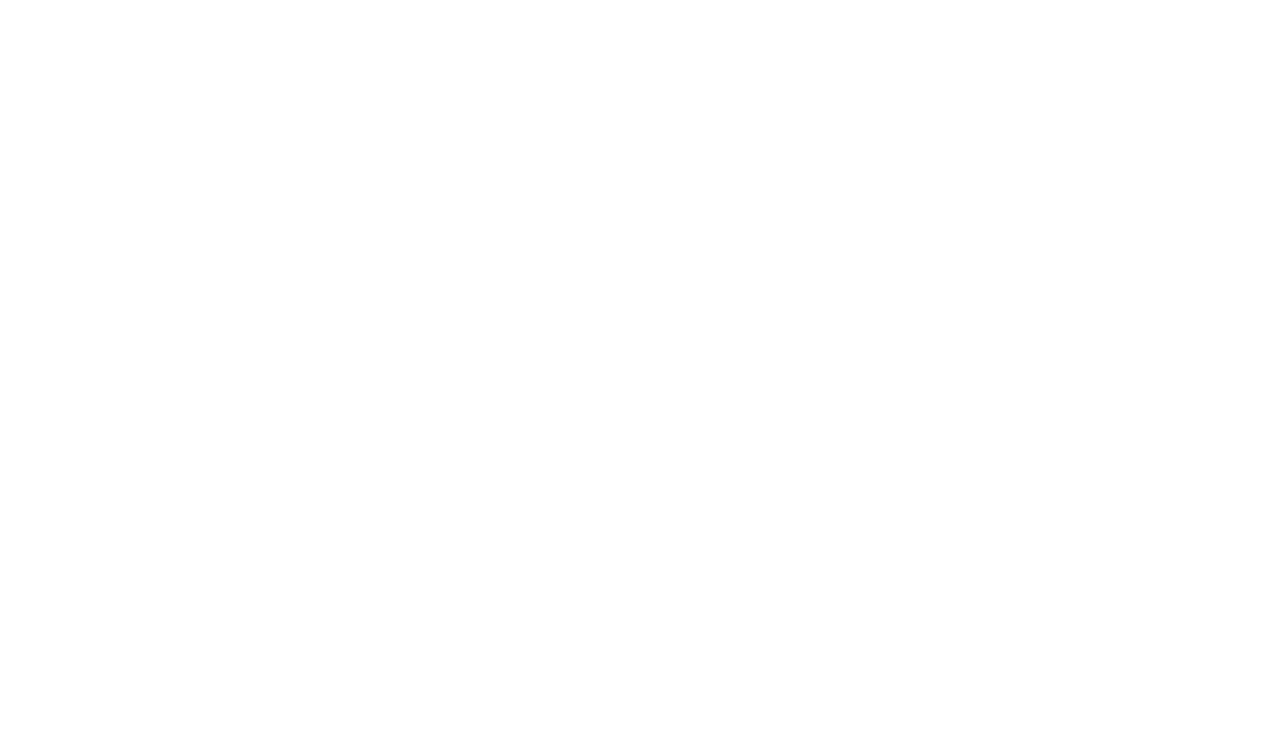
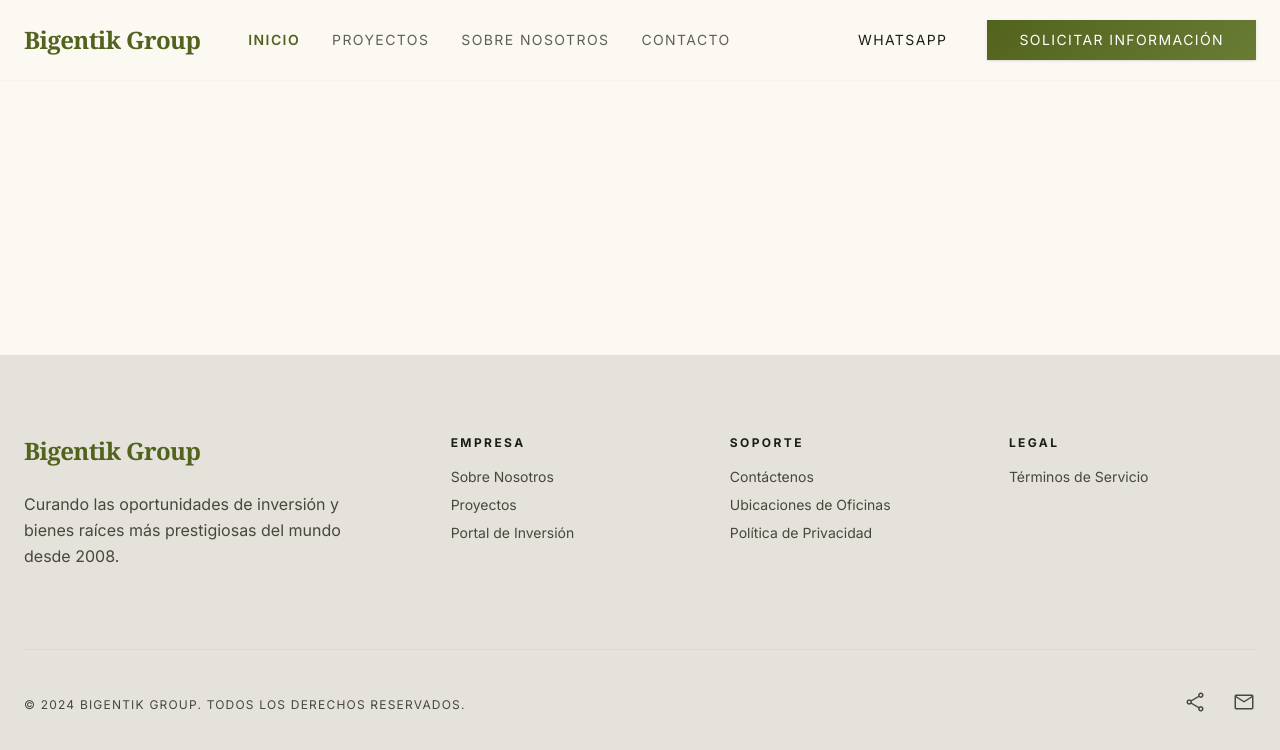
Before and after one commit to bigentikgroup1-hue/bigentik-group, a Next.js app: page / in a window 1280 px wide. Shown: the top 750 px of the page. Built offline with nearby package versions, Linux system fonts and the light colour scheme.

Commit message:
feat: Move footer and header to separated shared components and fix header styling.

```diff
--- a/app/about/page.tsx
+++ b/app/about/page.tsx
@@ -2,27 +2,7 @@
 
 export default function AboutPage() {
   return (
-    <div className="bg-background text-on-surface font-body antialiased min-h-screen">
-      {/* TopNavBar */}
-      <nav className="fixed top-0 w-full z-50 glass-nav border-b border-outline-variant/10">
-        <div className="max-w-7xl mx-auto px-6 h-20 flex items-center justify-between">
-          <div className="flex items-center gap-12">
-            <span className="font-headline text-2xl font-bold tracking-tight text-primary">Bigentik Group</span>
-            <div className="hidden lg:flex items-center gap-8">
-              <a className="text-sm font-label uppercase tracking-widest text-on-surface/70 hover:text-primary transition-colors" href="#">Inicio</a>
-              <a className="text-sm font-label uppercase tracking-widest text-primary font-semibold" href="#">Proyectos</a>
-              <a className="text-sm font-label uppercase tracking-widest text-on-surface/70 hover:text-primary transition-colors" href="#">Sobre Nosotros</a>
-              <a className="text-sm font-label uppercase tracking-widest text-on-surface/70 hover:text-primary transition-colors" href="#">Inversión</a>
-              <a className="text-sm font-label uppercase tracking-widest text-on-surface/70 hover:text-primary transition-colors" href="#">Contacto</a>
-            </div>
-          </div>
-          <div className="flex items-center gap-4">
-            <button className="px-6 py-2.5 text-sm font-label uppercase tracking-widest text-on-surface hover:bg-surface-container transition-colors">WhatsApp</button>
-            <button className="editorial-gradient px-8 py-2.5 text-sm font-label uppercase tracking-widest text-on-primary shadow-sm hover:opacity-90 transition-opacity">Solicitar Información</button>
-          </div>
-        </div>
-      </nav>
-      <main className="pt-20">
+    <main className="pt-20 flex-1">
       {/* Hero Section: Editorial Asymmetry */}
       <section className="relative min-h-[80vh] flex items-center px-6 overflow-hidden">
         <div className="max-w-7xl mx-auto w-full grid grid-cols-12 gap-6 items-center">
@@ -139,48 +119,5 @@
         </div>
       </section>
     </main>
-      {/* Footer */}
-      <footer className="bg-surface-container-highest py-20">
-        <div className="max-w-7xl mx-auto px-6">
-          <div className="grid grid-cols-1 md:grid-cols-12 gap-12 pb-20">
-            <div className="md:col-span-4">
-              <span className="font-headline text-2xl font-bold tracking-tight text-primary block mb-6">Bigentik Group</span>
-              <p className="text-on-surface-variant leading-relaxed max-w-xs">Curando las oportunidades de inversión y bienes raíces más prestigiosas del mundo desde 2008.</p>
-            </div>
-            <div className="md:col-span-8 grid grid-cols-2 md:grid-cols-3 gap-8">
-              <div className="space-y-4">
-                <h5 className="text-xs font-label uppercase tracking-[0.2em] text-on-surface font-bold">Empresa</h5>
-                <ul className="space-y-2 text-sm text-on-surface-variant">
-                  <li><a className="hover:text-primary transition-colors" href="#">Sobre Nosotros</a></li>
-                  <li><a className="hover:text-primary transition-colors" href="#">Proyectos</a></li>
-                  <li><a className="hover:text-primary transition-colors" href="#">Portal de Inversión</a></li>
-                </ul>
-              </div>
-              <div className="space-y-4">
-                <h5 className="text-xs font-label uppercase tracking-[0.2em] text-on-surface font-bold">Soporte</h5>
-                <ul className="space-y-2 text-sm text-on-surface-variant">
-                  <li><a className="hover:text-primary transition-colors" href="#">Contáctenos</a></li>
-                  <li><a className="hover:text-primary transition-colors" href="#">Ubicaciones de Oficinas</a></li>
-                  <li><a className="hover:text-primary transition-colors" href="#">Política de Privacidad</a></li>
-                </ul>
-              </div>
-              <div className="space-y-4">
-                <h5 className="text-xs font-label uppercase tracking-[0.2em] text-on-surface font-bold">Legal</h5>
-                <ul className="space-y-2 text-sm text-on-surface-variant">
-                  <li><a className="hover:text-primary transition-colors" href="#">Términos de Servicio</a></li>
-                </ul>
-              </div>
-            </div>
-          </div>
-          <div className="pt-10 border-t border-outline-variant/30 flex flex-col md:flex-row justify-between items-center gap-4">
-            <p className="text-xs font-label uppercase tracking-widest text-on-surface-variant">© 2024 Bigentik Group. Todos los derechos reservados.</p>
-            <div className="flex gap-6">
-              <a className="text-on-surface-variant hover:text-primary" href="#"><span className="material-symbols-outlined">share</span></a>
-              <a className="text-on-surface-variant hover:text-primary" href="#"><span className="material-symbols-outlined">mail</span></a>
-            </div>
-          </div>
-        </div>
-      </footer>
-    </div>
   );
 }
--- a/app/layout.tsx
+++ b/app/layout.tsx
@@ -1,6 +1,8 @@
 import type { Metadata } from 'next';
 import { Inter } from 'next/font/google';
 import './globals.css';
+import { Header } from '@/components/layout/Header';
+import { Footer } from '@/components/layout/Footer';
 
 const inter = Inter({ subsets: ['latin'] });
 
@@ -22,11 +24,12 @@
         <link href="https://fonts.googleapis.com/css2?family=Inter:wght@400;500;600&display=swap" rel="stylesheet"/>
         <link href="https://fonts.googleapis.com/css2?family=Material+Symbols+Outlined:wght,FILL@100..700,0..1&display=swap" rel="stylesheet"/>
       </head>
-      <body className={inter.className}>
-        {/* Base HTML structure. Children slot configured. No real navbar/footer yet. */}
-        <div className="flex min-h-screen flex-col">
+      <body className={`${inter.className} bg-background text-on-surface font-body antialiased min-h-screen flex flex-col`}>
+        <Header />
+        <div className="flex-1 flex flex-col">
           {children}
         </div>
+        <Footer />
       </body>
     </html>
   );
--- /dev/null
+++ b/components/layout/Footer.tsx
@@ -0,0 +1,48 @@
+import React from 'react';
+import Link from 'next/link';
+
+export function Footer() {
+  return (
+    <footer className="bg-surface-container-highest py-20">
+      <div className="max-w-7xl mx-auto px-6">
+        <div className="grid grid-cols-1 md:grid-cols-12 gap-12 pb-20">
+          <div className="md:col-span-4">
+            <span className="font-headline text-2xl font-bold tracking-tight text-primary block mb-6">Bigentik Group</span>
+            <p className="text-on-surface-variant leading-relaxed max-w-xs">Curando las oportunidades de inversión y bienes raíces más prestigiosas del mundo desde 2008.</p>
+          </div>
+          <div className="md:col-span-8 grid grid-cols-2 md:grid-cols-3 gap-8">
+            <div className="space-y-4">
+              <h5 className="text-xs font-label uppercase tracking-[0.2em] text-on-surface font-bold">Empresa</h5>
+              <ul className="space-y-2 text-sm text-on-surface-variant">
+                <li><Link className="hover:text-primary transition-colors" href="/about">Sobre Nosotros</Link></li>
+                <li><Link className="hover:text-primary transition-colors" href="#">Proyectos</Link></li>
+                <li><Link className="hover:text-primary transition-colors" href="#">Portal de Inversión</Link></li>
+              </ul>
+            </div>
+            <div className="space-y-4">
+              <h5 className="text-xs font-label uppercase tracking-[0.2em] text-on-surface font-bold">Soporte</h5>
+              <ul className="space-y-2 text-sm text-on-surface-variant">
+                <li><Link className="hover:text-primary transition-colors" href="#">Contáctenos</Link></li>
+                <li><Link className="hover:text-primary transition-colors" href="#">Ubicaciones de Oficinas</Link></li>
+                <li><Link className="hover:text-primary transition-colors" href="#">Política de Privacidad</Link></li>
+              </ul>
+            </div>
+            <div className="space-y-4">
+              <h5 className="text-xs font-label uppercase tracking-[0.2em] text-on-surface font-bold">Legal</h5>
+              <ul className="space-y-2 text-sm text-on-surface-variant">
+                <li><Link className="hover:text-primary transition-colors" href="#">Términos de Servicio</Link></li>
+              </ul>
+            </div>
+          </div>
+        </div>
+        <div className="pt-10 border-t border-outline-variant/30 flex flex-col md:flex-row justify-between items-center gap-4">
+          <p className="text-xs font-label uppercase tracking-widest text-on-surface-variant">© 2024 Bigentik Group. Todos los derechos reservados.</p>
+          <div className="flex gap-6">
+            <a className="text-on-surface-variant hover:text-primary" href="#"><span className="material-symbols-outlined">share</span></a>
+            <a className="text-on-surface-variant hover:text-primary" href="#"><span className="material-symbols-outlined">mail</span></a>
+          </div>
+        </div>
+      </div>
+    </footer>
+  );
+}
--- /dev/null
+++ b/components/layout/Header.tsx
@@ -0,0 +1,36 @@
+"use client";
+import React from 'react';
+import Link from 'next/link';
+import { usePathname } from 'next/navigation';
+
+export function Header() {
+  const pathname = usePathname();
+
+  const getLinkClass = (path: string) => {
+    const isActive = pathname === path;
+    return `text-sm font-label uppercase tracking-widest transition-colors ${isActive
+      ? "text-primary font-semibold"
+      : "text-on-surface/70 hover:text-primary"
+      }`;
+  };
+
+  return (
+    <nav className="fixed top-0 w-full z-50 glass-nav border-b border-outline-variant/10">
+      <div className="max-w-7xl mx-auto px-6 h-20 flex items-center justify-between">
+        <div className="flex items-center gap-12">
+          <span className="font-headline text-2xl font-bold tracking-tight text-primary">Bigentik Group</span>
+          <div className="hidden lg:flex items-center gap-8">
+            <Link className={getLinkClass('/')} href="/">Inicio</Link>
+            <Link className={getLinkClass('/projects')} href="/projects">Proyectos</Link>
+            <Link className={getLinkClass('/about')} href="/about">Sobre Nosotros</Link>
+            <Link className={getLinkClass('/contact')} href="/contact">Contacto</Link>
+          </div>
+        </div>
+        <div className="flex items-center gap-4">
+          <button className="px-6 py-2.5 text-sm font-label uppercase tracking-widest text-on-surface hover:bg-surface-container transition-colors">WhatsApp</button>
+          <button className="editorial-gradient px-8 py-2.5 text-sm font-label uppercase tracking-widest text-on-primary shadow-sm hover:opacity-90 transition-opacity">Solicitar Información</button>
+        </div>
+      </div>
+    </nav>
+  );
+}
```
Lines whose indentation alone changed are shown as unchanged.
